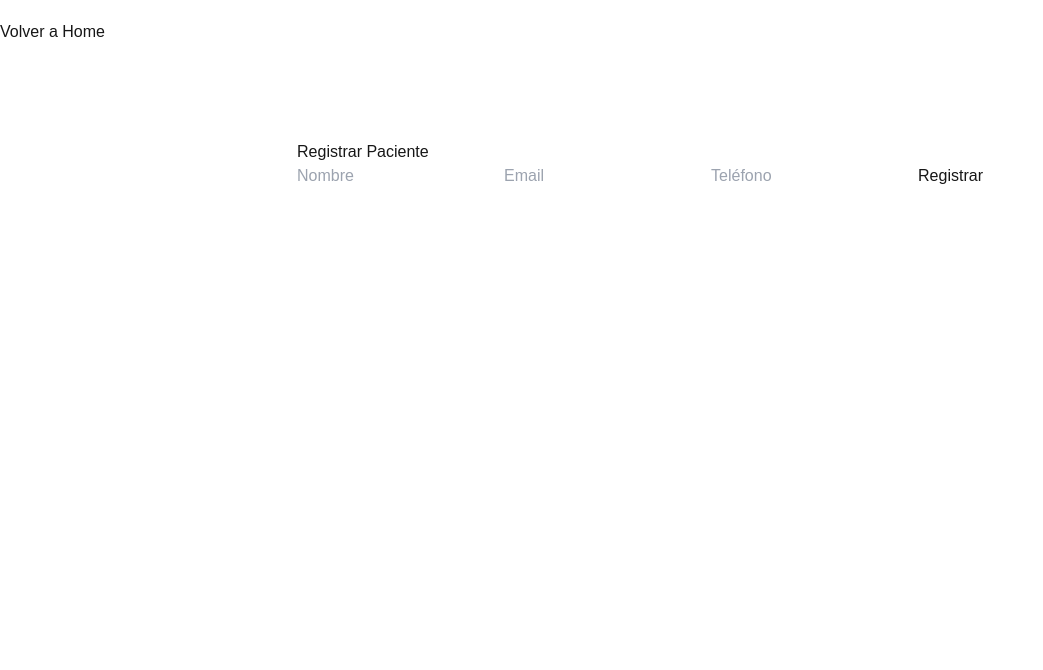
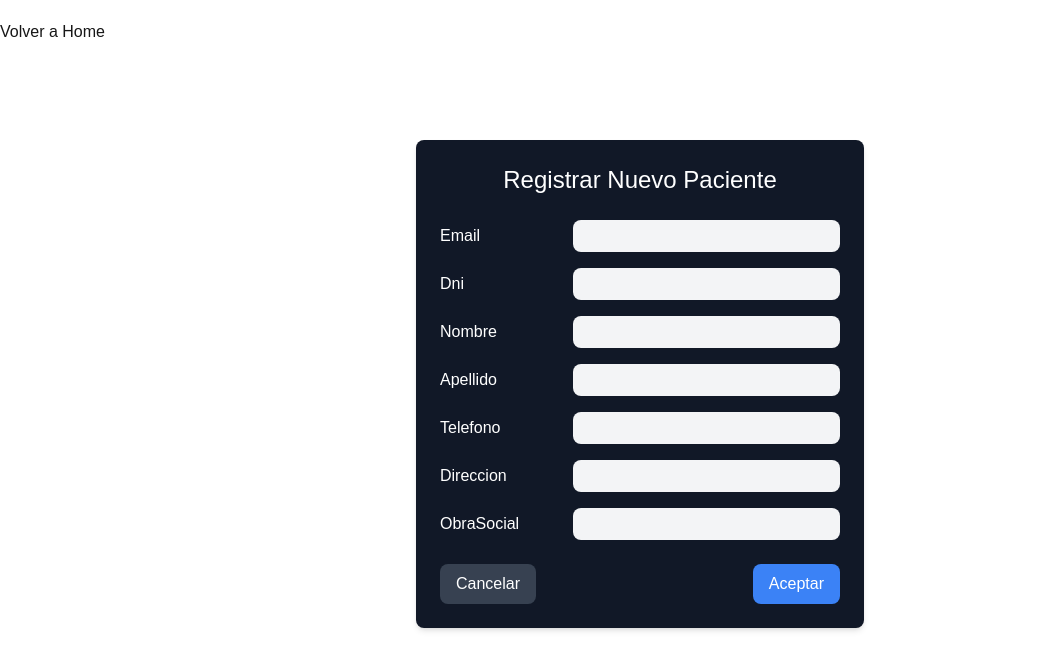
Before and after one commit to ilzmatias/proyecto-aps, a Next.js app: page /register-patient in a window 1280 px wide. Shown: the top 670 px of the page, without its empty margins (0-1043 px from the left). Built offline with nearby package versions, Linux system fonts and the light colour scheme; no server answers.

Commit message:
Se agrego la interfaz para agregar paciente

```diff
--- a/components/RegisterPatient.tsx
+++ b/components/RegisterPatient.tsx
@@ -1,53 +1,106 @@
-'use client'
-import { useState } from 'react'
-import { supabase } from '../lib/supabaseClient'
+'use client';
 
-const RegisterPatient = () => {
-  const [name, setName] = useState('')
-  const [email, setEmail] = useState('')
-  const [phone, setPhone] = useState('')
+import { useState } from 'react';
+import { supabase } from '../lib/supabaseClient';
+
+type FormFields = 'email' | 'dni' | 'nombre' | 'apellido' | 'telefono' | 'direccion' | 'obraSocial';
+
+const AddPatient = () => {
+  const [formData, setFormData] = useState<Record<FormFields, string>>({
+    email: '',
+    dni: '',
+    nombre: '',
+    apellido: '',
+    telefono: '',
+    direccion: '',
+    obraSocial: ''
+  });
+  const [errorMessage, setErrorMessage] = useState<string | null>(null);
+
+  const handleChange = (e: React.ChangeEvent<HTMLInputElement>) => {
+    const { name, value } = e.target;
+    setFormData((prev) => ({
+      ...prev,
+      [name]: value as string
+    }));
+  };
 
   const handleSubmit = async (e: React.FormEvent) => {
-    e.preventDefault()
+    e.preventDefault();
+
+    // Realiza la inserción en la base de datos usando Supabase
+    try {
       const { data, error } = await supabase
           .from('patients')
-      .insert([{ name, email, phone }])
+          .insert([{
+            email: formData.email,
+            dni: formData.dni,
+            nombre: formData.nombre,
+            apellido: formData.apellido,
+            telefono: formData.telefono,
+            direccion: formData.direccion,
+            obra_social: formData.obraSocial
+          }]);
 
       if (error) {
-      console.error('Error registrando paciente:', error)
+        console.error('Error al registrar el paciente:', error);
+        setErrorMessage('Error al registrar el paciente. Intente nuevamente.');
       } else {
-      console.log('Paciente registrado:', data)
+        console.log('Paciente registrado:', data);
+        setErrorMessage(null); // Si todo va bien, limpiamos cualquier mensaje de error
+        alert('Paciente registrado con éxito');
+        setFormData({
+          email: '',
+          dni: '',
+          nombre: '',
+          apellido: '',
+          telefono: '',
+          direccion: '',
+          obraSocial: ''
+        });
       }
+    } catch (err) {
+      console.error('Error en la inserción:', err);
+      setErrorMessage('Hubo un error al conectar con el servidor. Inténtelo de nuevo.');
     }
+  };
 
   return (
-    <div>
-      <h1>Registrar Paciente</h1>
-      <form className='justify-center' onSubmit={handleSubmit}>
+
+        <div className="bg-gray-900 text-white rounded-lg p-6 shadow-md max-w-md w-full">
+          <h1 className="text-2xl mb-6 text-center">Registrar Nuevo Paciente</h1>
+          <form onSubmit={handleSubmit}>
+            {['email', 'dni', 'nombre', 'apellido', 'telefono', 'direccion', 'obraSocial'].map((field) => (
+                <div key={field} className="flex items-center justify-between mb-4">
+                  <label className="w-1/3">{field.charAt(0).toUpperCase() + field.slice(1)}</label>
                   <input
-          type="text"
-          value={name}
-          onChange={(e) => setName(e.target.value)}
-          placeholder="Nombre"
+                      type={field === 'email' ? 'email' : 'text'}
+                      name={field}
+                      value={formData[field as FormFields]} // Type assertion para asegurarse que es un campo válido
+                      onChange={handleChange}
+                      className="bg-gray-100 text-black rounded-lg px-2 py-1 w-2/3"
                       required
                   />
-        <input
-          type="email"
-          value={email}
-          onChange={(e) => setEmail(e.target.value)}
-          placeholder="Email"
-          required
-        />
-        <input
-          type="tel"
-          value={phone}
-          onChange={(e) => setPhone(e.target.value)}
-          placeholder="Teléfono"
-        />
-        <button type="submit">Registrar</button>
+                </div>
+            ))}
+            {errorMessage && <p className="text-red-500 text-sm">{errorMessage}</p>}
+            <div className="flex justify-between mt-6">
+              <button
+                  type="button"
+                  className="bg-gray-700 hover:bg-gray-600 text-white px-4 py-2 rounded-lg"
+              >
+                Cancelar
+              </button>
+              <button
+                  type="submit"
+                  className="bg-blue-500 hover:bg-blue-600 text-white px-4 py-2 rounded-lg"
+              >
+                Aceptar
+              </button>
+            </div>
           </form>
         </div>
-  )
-}
+  );
+};
 
-export default RegisterPatient
+export default AddPatient;
```
Lines whose indentation alone changed are shown as unchanged.
